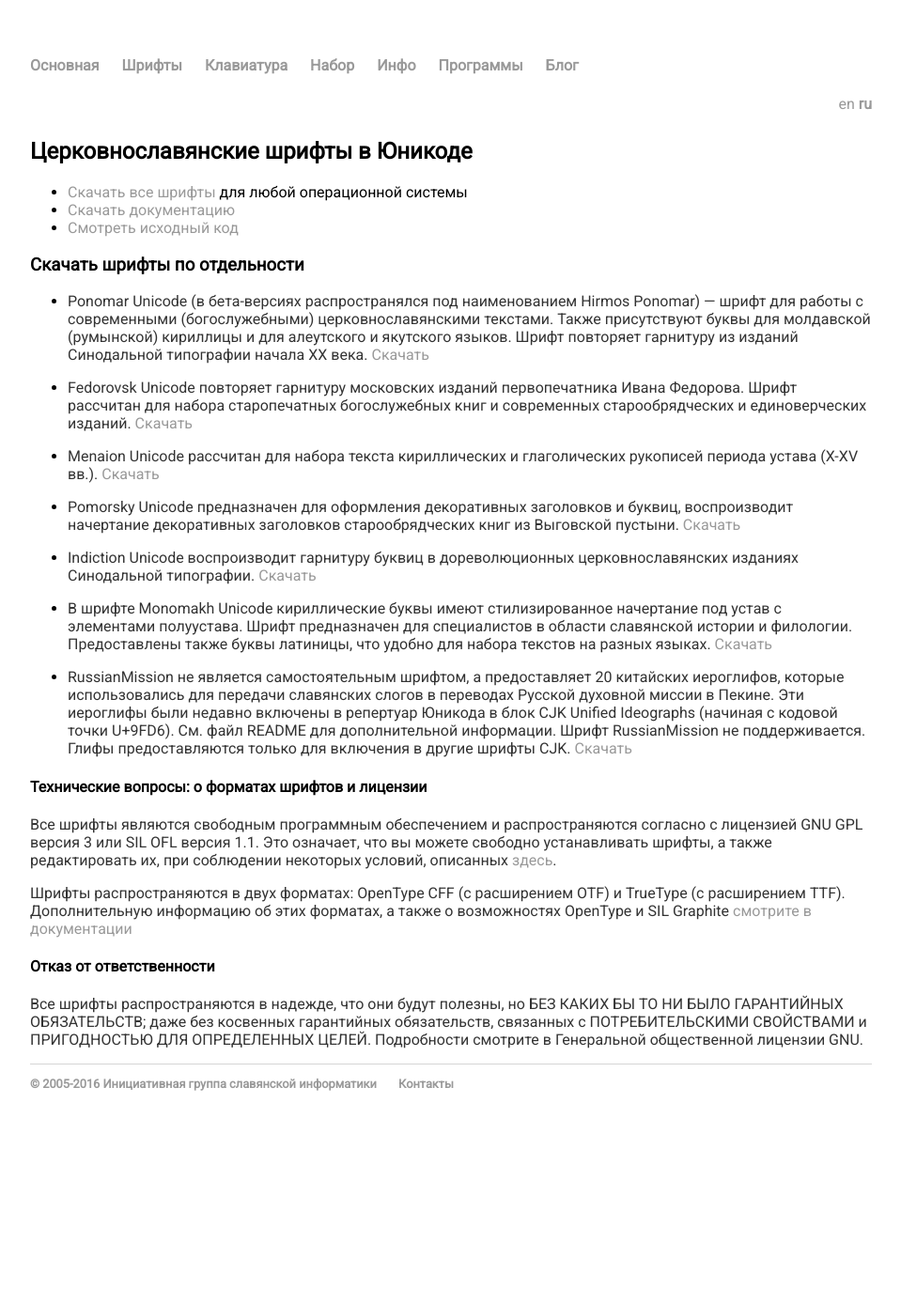
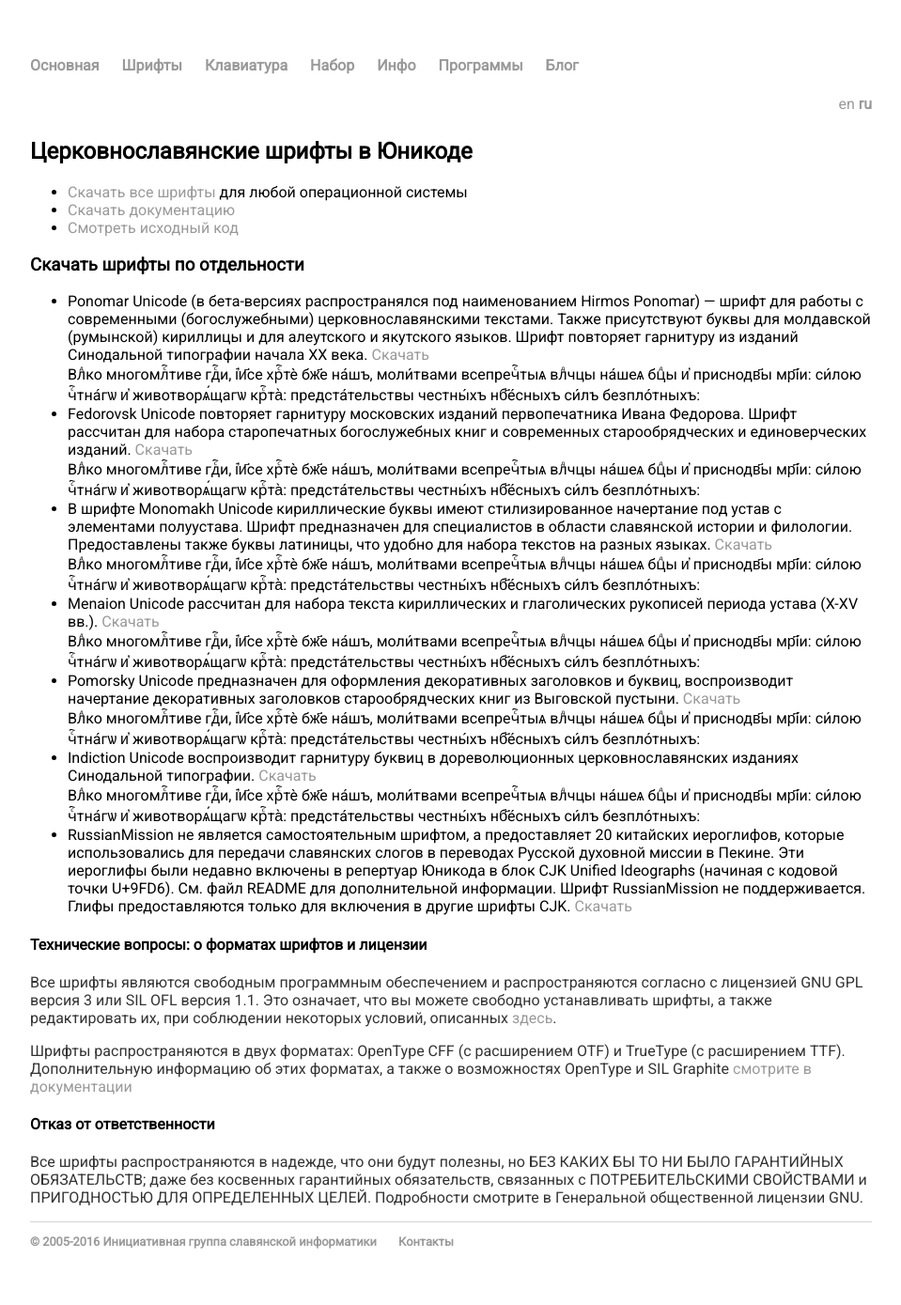
Before and after one commit to slavonic/slavonic.github.io, a Jekyll site: the page built from ru/fonts.md, in a window 1280 px wide. Shown: the whole page at 94% size, without its empty margins (160-1119 px from the left). Built offline with Jekyll 4.4.1, drawn with Linux system fonts in a browser that asks for light colours; our own code applies the rules of GitHub Pages for plain Markdown files; before the commit the page ends 1221 px from its top, so only the background shows below that.

Commit message:
Update fonts.md

```diff
--- a/ru/fonts.md
+++ b/ru/fonts.md
@@ -16,25 +16,57 @@ lang: ru
   кириллицы и для алеутского и якутского языков. Шрифт повторяет гарнитуру из изданий Синодальной типографии
   начала XX  века.
   [Скачать](http://www.ponomar.net/files/PonomarUnicode.zip)
+  <div class="ponomar sample" contenteditable="true">
+    Влⷣко многомлⷭ҇тиве гдⷭ҇и, і҆и҃се хрⷭ҇тѐ бж҃е на́шъ, моли́твами всепречⷭ҇тыѧ влⷣчцы на́шеѧ бцⷣы и҆
+    приснодв҃ы мр҃і́и: си́лою чⷭ҇тна́гѡ и҆ животворѧ́щагѡ крⷭ҇та̀:
+    предста́тельствы честны́хъ нб҃е́сныхъ си́лъ безпло́тныхъ:
+  </div>
 
 * Fedorovsk Unicode повторяет гарнитуру московских изданий  первопечатника Ивана Федорова. Шрифт рассчитан для набора
   старопечатных богослужебных книг и современных старообрядческих и единоверческих изданий.
   [Скачать](http://www.ponomar.net/files/FedorovskUnicode.zip)
-
-* Menaion Unicode рассчитан для набора текста кириллических и глаголических рукописей периода устава (X-XV вв.).
-  [Скачать](http://www.ponomar.net/files/MenaionUnicode.zip)
-
-* Pomorsky Unicode предназначен для оформления декоративных заголовков и буквиц, воспроизводит начертание декоративных
-  заголовков старообрядческих книг из Выговской пустыни.
-  [Скачать](http://www.ponomar.net/files/PomorskyUnicode.zip)
-
-* Indiction Unicode воспроизводит гарнитуру буквиц в дореволюционных церковнославянских изданиях Синодальной типографии.
-  [Скачать](http://www.ponomar.net/files/IndictionUnicode.zip)
+  <div class="fedorovsk sample" contenteditable="true">
+    Влⷣко многомлⷭ҇тиве гдⷭ҇и, і҆и҃се хрⷭ҇тѐ бж҃е на́шъ, моли́твами всепречⷭ҇тыѧ влⷣчцы на́шеѧ бцⷣы и҆
+    приснодв҃ы мр҃і́и: си́лою чⷭ҇тна́гѡ и҆ животворѧ́щагѡ крⷭ҇та̀:
+    предста́тельствы честны́хъ нб҃е́сныхъ си́лъ безпло́тныхъ:
+  </div>
 
 * В шрифте Monomakh Unicode кириллические буквы имеют стилизированное начертание под устав  с элементами полуустава.
   Шрифт предназначен для специалистов в области славянской истории и филологии. Предоставлены также буквы латиницы,
   что удобно для набора текстов на разных языках.
   [Скачать](http://www.ponomar.net/files/MonomakhUnicode.zip)
+  <div class="monomakh sample" contenteditable="true">
+    Влⷣко многомлⷭ҇тиве гдⷭ҇и, і҆и҃се хрⷭ҇тѐ бж҃е на́шъ, моли́твами всепречⷭ҇тыѧ влⷣчцы на́шеѧ бцⷣы и҆
+    приснодв҃ы мр҃і́и: си́лою чⷭ҇тна́гѡ и҆ животворѧ́щагѡ крⷭ҇та̀:
+    предста́тельствы честны́хъ нб҃е́сныхъ си́лъ безпло́тныхъ:
+  </div>
+
+* Menaion Unicode рассчитан для набора текста кириллических и глаголических рукописей периода устава (X-XV вв.).
+  [Скачать](http://www.ponomar.net/files/MenaionUnicode.zip)
+  <div class="menaion sample" contenteditable="true">
+    Влⷣко многомлⷭ҇тиве гдⷭ҇и, і҆и҃се хрⷭ҇тѐ бж҃е на́шъ, моли́твами всепречⷭ҇тыѧ влⷣчцы на́шеѧ бцⷣы и҆
+    приснодв҃ы мр҃і́и: си́лою чⷭ҇тна́гѡ и҆ животворѧ́щагѡ крⷭ҇та̀:
+    предста́тельствы честны́хъ нб҃е́сныхъ си́лъ безпло́тныхъ:
+  </div>
+
+* Pomorsky Unicode предназначен для оформления декоративных заголовков и буквиц, воспроизводит начертание декоративных
+  заголовков старообрядческих книг из Выговской пустыни.
+  [Скачать](http://www.ponomar.net/files/PomorskyUnicode.zip)
+  <div class="ponomar sample" contenteditable="true">
+    <span class="pomorsky-dropcaps">В</span>лⷣко многомлⷭ҇тиве гдⷭ҇и, і҆и҃се хрⷭ҇тѐ бж҃е на́шъ,
+    моли́твами всепречⷭ҇тыѧ влⷣчцы на́шеѧ бцⷣы и҆
+    приснодв҃ы мр҃і́и: си́лою чⷭ҇тна́гѡ и҆ животворѧ́щагѡ крⷭ҇та̀:
+    предста́тельствы честны́хъ нб҃е́сныхъ си́лъ безпло́тныхъ:
+  </div>
+
+* Indiction Unicode воспроизводит гарнитуру буквиц в дореволюционных церковнославянских изданиях Синодальной типографии.
+  [Скачать](http://www.ponomar.net/files/IndictionUnicode.zip)
+  <div class="ponomar sample" contenteditable="true">
+    <span class="indiction-dropcaps">В</span>лⷣко многомлⷭ҇тиве гдⷭ҇и, і҆и҃се хрⷭ҇тѐ бж҃е на́шъ,
+    моли́твами всепречⷭ҇тыѧ влⷣчцы на́шеѧ бцⷣы и҆
+    приснодв҃ы мр҃і́и: си́лою чⷭ҇тна́гѡ и҆ животворѧ́щагѡ крⷭ҇та̀:
+    предста́тельствы честны́хъ нб҃е́сныхъ си́лъ безпло́тныхъ:
+  </div>
 
 * RussianMission не является самостоятельным шрифтом, а предоставляет 20 китайских иероглифов, которые использовались
   для передачи славянских слогов в переводах Русской духовной миссии в Пекине. Эти иероглифы были недавно включены в
```
